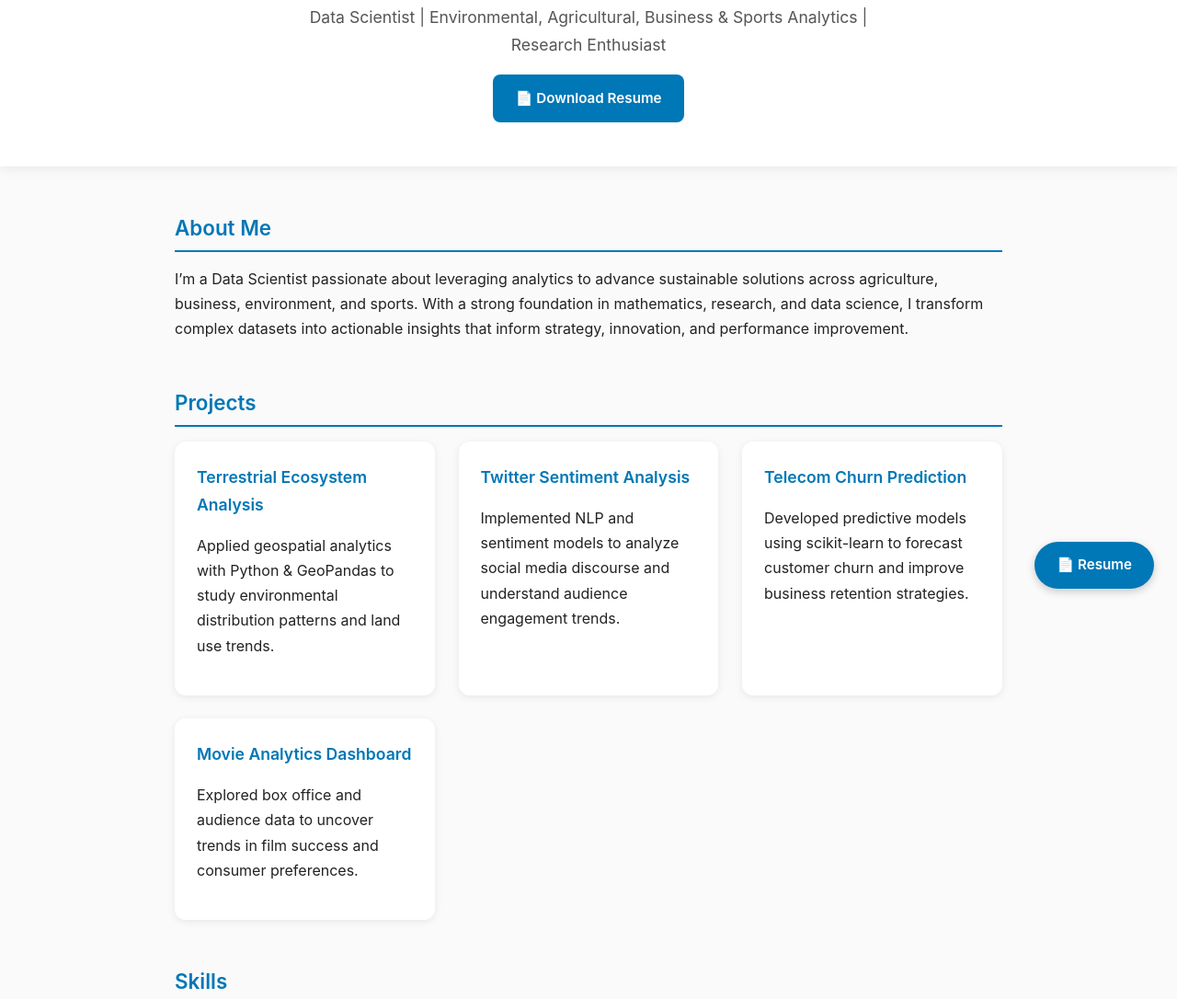
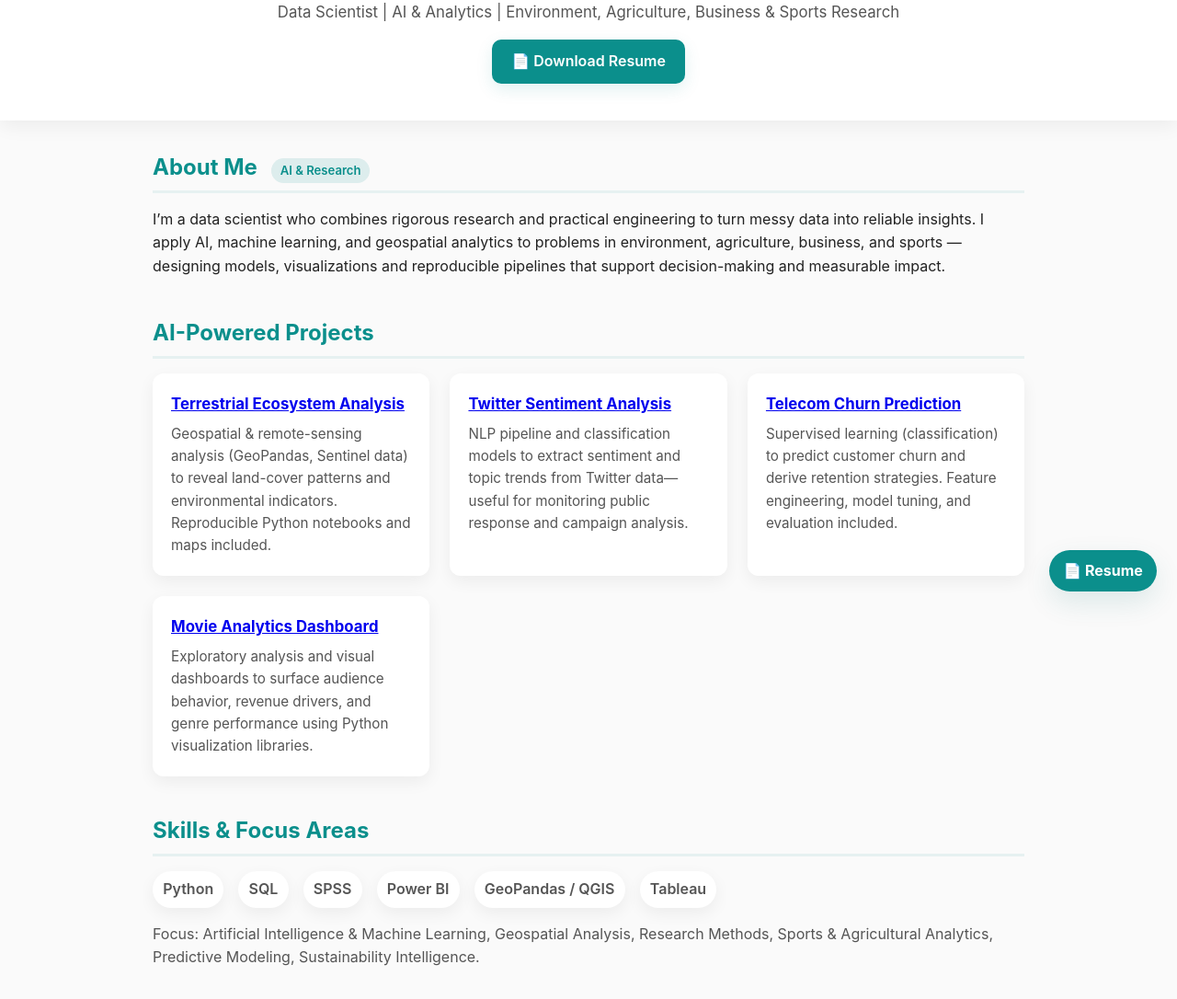
Before and after one commit to RonohSoy/ronohsoy.github.io, a plain HTML site: page index.html in a window 1280 px wide. Shown: the part 135-1221 px from the top of the page at 92% size. Drawn offline with Linux system fonts and the light colour scheme.

Commit message:
Refactor index.html for layout and styling improvements
Updated HTML structure and styling for improved layout and responsiveness. Enhanced sections for skills, projects, and contact information.

```diff
--- a/index.html
+++ b/index.html
@@ -1,275 +1,261 @@
 <!DOCTYPE html>
 <html lang="en">
 <head>
-  <meta charset="UTF-8" />
-  <meta name="viewport" content="width=device-width, initial-scale=1.0" />
+  <meta charset="utf-8" />
+  <meta name="viewport" content="width=device-width,initial-scale=1" />
   <title>PETER KIPTOO RONOH | Data Scientist</title>
 
+  <!-- Font Awesome for icons -->
+  <script src="https://kit.fontawesome.com/a4d4e2a90d.js" crossorigin="anonymous"></script>
+
   <style>
-    /* === GLOBAL STYLES === */
-    body {
-      font-family: 'Inter', 'Segoe UI', Arial, sans-serif;
-      background-color: #fafafa;
-      color: #222;
-      margin: 0;
-      line-height: 1.7;
-      scroll-behavior: smooth;
-      overflow-x: hidden;
+    :root{
+      --bg:#fafafa; --text:#222; --muted:#555;
+      --accent:#0b8f8c; /* teal-blue-green accent */
+      --accent-dark:#066e6b;
+      --card:#ffffff; --shadow: rgba(11,14,20,0.06);
+      --radius:12px;
+      --maxw:980px;
+    }
+    *{box-sizing:border-box}
+    body{
+      font-family: Inter, "Segoe UI", system-ui, -apple-system, "Helvetica Neue", Arial;
+      background:var(--bg); color:var(--text); margin:0; line-height:1.6; -webkit-font-smoothing:antialiased;
     }
 
-    h1, h2, h3 {
-      font-weight: 600;
-      margin: 0;
+    /* Header */
+    header{
+      text-align:center; padding:4rem 1rem 2.5rem; background:#fff;
+      box-shadow: 0 6px 20px var(--shadow); margin-bottom:1rem;
+      opacity:0; transform:translateY(-18px); animation:hdr 900ms ease forwards;
     }
+    @keyframes hdr{to{opacity:1; transform:none}}
+    h1{font-size:2.4rem; letter-spacing:1px; margin:0; color:var(--text)}
+    p.lead{color:var(--muted); margin:.6rem auto 0; max-width:720px; font-size:1.05rem}
+    .resume-btn{
+      display:inline-block; margin-top:1rem; padding:.7rem 1.35rem; border-radius:10px;
+      background:var(--accent); color:#fff; text-decoration:none; font-weight:600;
+      box-shadow: 0 6px 18px rgba(11,143,140,0.12); transition:transform .18s ease, background .18s;
+    }
+    .resume-btn:hover{transform:translateY(-3px); background:var(--accent-dark)}
 
-    a {
-      color: #0077b6;
-      text-decoration: none;
-      transition: color 0.3s ease;
+    main{max-width:var(--maxw); margin:2rem auto; padding:0 1rem;}
+
+    section{opacity:0; transform:translateY(26px); transition:all .75s cubic-bezier(.2,.9,.2,1); margin-bottom:2.5rem}
+    section.visible{opacity:1; transform:none}
+    h2{color:var(--accent); border-bottom:3px solid rgba(11,143,140,0.08); padding-bottom:.35rem; margin-bottom:1rem}
+
+    /* Projects grid */
+    .projects{display:grid; gap:1.4rem; grid-template-columns:repeat(auto-fit, minmax(260px,1fr))}
+    .card{
+      background:var(--card); border-radius:var(--radius); padding:1.25rem; box-shadow:0 6px 18px var(--shadow); transform-style:preserve-3d;
+      transition:transform .45s ease, box-shadow .45s ease, opacity .6s ease; opacity:0;
     }
+    .card.visible{opacity:1}
+    .card:hover{transform:translateY(-8px) rotateX(2deg) translateZ(0); box-shadow:0 18px 40px rgba(6,110,107,0.12)}
+    .card h3{font-size:1.05rem; margin:0 0 .45rem; color:var(--accent)}
+    .card p{margin:0; color:var(--muted); font-size:.95rem}
 
-    a:hover {
-      color: #005f8f;
-      text-decoration: underline;
+    /* AI Projects label */
+    .badge{display:inline-block; font-size:.82rem; padding:.18rem .6rem; border-radius:999px; background:rgba(11,143,140,0.12); color:var(--accent); font-weight:600}
+
+    /* Skills */
+    .skills{display:flex; gap:1rem; flex-wrap:wrap; align-items:center}
+    .chip{background:#fff; border-radius:999px; padding:.45rem .7rem; box-shadow:0 6px 18px var(--shadow); color:var(--muted); font-weight:600}
+
+    /* Contact */
+    .contact-wrap{display:flex; gap:2rem; align-items:center; justify-content:center; flex-wrap:wrap}
+    .contact-item{display:flex; align-items:center; gap:.6rem; color:var(--muted); text-decoration:none; background:#fff; padding:.55rem .8rem; border-radius:10px; box-shadow:0 6px 18px var(--shadow)}
+    .contact-item i{font-size:1.15rem; color:var(--accent)}
+
+    /* Form */
+    .form-card{max-width:740px; margin:0 auto; background:#fff; padding:1rem; border-radius:12px; box-shadow:0 10px 30px rgba(6,110,107,0.06)}
+    .form-row{display:flex; gap:.8rem; margin-bottom:.7rem}
+    .form-row .field{flex:1}
+    label{display:block; font-size:.86rem; color:var(--muted); margin-bottom:.35rem}
+    input[type="text"], input[type="email"], textarea{
+      width:100%; padding:.6rem .7rem; border-radius:8px; border:1px solid #e6e6e6; font-size:.95rem; outline:none;
     }
+    textarea{min-height:120px; resize:vertical}
 
-    /* === HEADER === */
-    header {
-      text-align: center;
-      padding: 4rem 1rem 3rem;
-      background-color: #fff;
-      box-shadow: 0 2px 12px rgba(0,0,0,0.08);
-      opacity: 0;
-      transform: translateY(-30px);
-      animation: fadeInDown 1.2s ease forwards;
-    }
+    .btn-primary{background:var(--accent); color:#fff; padding:.65rem 1.05rem; border-radius:8px; font-weight:700; border:none; cursor:pointer}
+    .btn-primary:hover{background:var(--accent-dark)}
 
-    @keyframes fadeInDown {
-      to { opacity: 1; transform: translateY(0); }
-    }
+    footer{padding:2.2rem 1rem; text-align:center; color:var(--muted); border-top:1px solid #eee; margin-top:2.5rem}
 
-    h1 {
-      font-size: 2.4rem;
-      letter-spacing: 1px;
-      color: #222;
-    }
+    /* Floating resume */
+    .floating-resume{position:fixed; bottom:22px; right:22px; z-index:999; border-radius:999px; padding:.6rem .95rem; background:var(--accent); color:#fff; box-shadow:0 12px 30px rgba(6,110,107,0.12); text-decoration:none; font-weight:700}
+    .floating-resume:hover{transform:translateY(-3px); background:var(--accent-dark)}
 
-    p.subtitle {
-      color: #555;
-      margin-top: .6rem;
-      font-size: 1.1rem;
-      max-width: 650px;
-      margin-inline: auto;
-      animation: fadeIn 1.8s ease forwards;
-    }
-
-    @keyframes fadeIn {
-      from { opacity: 0; }
-      to { opacity: 1; }
-    }
-
-    /* === BUTTONS === */
-    .resume-btn, .floating-resume {
-      display: inline-block;
-      background-color: #0077b6;
-      color: #fff;
-      padding: 0.8rem 1.5rem;
-      border-radius: 8px;
-      font-size: 0.95rem;
-      font-weight: 600;
-      text-decoration: none;
-      transition: background-color 0.3s ease, transform 0.3s ease;
-    }
-
-    .resume-btn:hover, .floating-resume:hover {
-      background-color: #005f8f;
-      transform: translateY(-2px);
-    }
-
-    .floating-resume {
-      position: fixed;
-      bottom: 25px;
-      right: 25px;
-      box-shadow: 0 3px 10px rgba(0,0,0,0.2);
-      z-index: 1000;
-      border-radius: 50px;
-    }
-
-    /* === SECTIONS === */
-    section {
-      max-width: 900px;
-      margin: 3rem auto;
-      padding: 0 1rem;
-      opacity: 0;
-      transform: translateY(40px);
-      transition: all 0.8s ease-out;
-    }
-
-    section.visible {
-      opacity: 1;
-      transform: translateY(0);
-    }
-
-    h2 {
-      border-bottom: 2px solid #0077b6;
-      padding-bottom: .3rem;
-      color: #0077b6;
-      margin-bottom: 1rem;
-      font-size: 1.4rem;
-    }
-
-    /* === PROJECT CARDS === */
-    .projects {
-      display: grid;
-      grid-template-columns: repeat(auto-fit, minmax(260px, 1fr));
-      gap: 1.6rem;
-    }
-
-    .card {
-      background-color: #fff;
-      border-radius: 12px;
-      box-shadow: 0 2px 8px rgba(0,0,0,0.08);
-      padding: 1.5rem;
-      transition: transform 0.4s ease, box-shadow 0.4s ease;
-      opacity: 0;
-      transform: translateY(50px);
-    }
-
-    .card.visible {
-      opacity: 1;
-      transform: translateY(0);
-    }
-
-    .card:hover {
-      transform: scale(1.02) translateY(-4px);
-      box-shadow: 0 6px 18px rgba(0, 119, 182, 0.2);
-    }
-
-    .card h3 {
-      margin-top: 0;
-      color: #0077b6;
-      font-size: 1.1rem;
-    }
-
-    /* === CONTACT === */
-    .contact-icons {
-      display: flex;
-      justify-content: center;
-      gap: 1.5rem;
-      margin-top: 1rem;
-      flex-wrap: wrap;
-    }
-
-    .icon-link {
-      font-size: 1.8rem;
-      color: #0077b6;
-      transition: transform 0.3s ease, color 0.3s ease;
-    }
-
-    .icon-link:hover {
-      color: #005f8f;
-      transform: translateY(-4px);
-    }
-
-    /* === FOOTER === */
-    footer {
-      text-align: center;
-      padding: 2rem;
-      font-size: 0.9rem;
-      color: #555;
-      border-top: 1px solid #ddd;
-      margin-top: 3rem;
-    }
-
-    /* === RESPONSIVE === */
-    @media (max-width: 600px) {
-      h1 { font-size: 1.9rem; }
-      .resume-btn { font-size: 0.85rem; padding: 0.7rem 1.2rem; }
-      p.subtitle { font-size: 1rem; }
+    /* responsive tweaks */
+    @media (max-width:720px){
+      header{padding:2.6rem 1rem 1.6rem}
+      h1{font-size:1.9rem}
+      .form-row{flex-direction:column}
+      .contact-item{width:100%; justify-content:flex-start}
     }
   </style>
-
-  <script src="https://kit.fontawesome.com/a4d4e2a90d.js" crossorigin="anonymous"></script>
 </head>
 <body>
   <header>
     <h1>PETER KIPTOO RONOH</h1>
-    <p class="subtitle">Data Scientist | Environmental, Agricultural, Business & Sports Analytics | Research Enthusiast</p>
-    <a href="https://drive.google.com/file/d/1WIEEfzbFc5GWiFQVC-QLaUoQZVpQ7r24/view?usp=sharing" target="_blank" class="resume-btn">📄 Download Resume</a>
+    <p class="lead">Data Scientist | AI & Analytics | Environment, Agriculture, Business & Sports Research</p>
+    <a class="resume-btn" href="https://drive.google.com/file/d/1WIEEfzbFc5GWiFQVC-QLaUoQZVpQ7r24/view?usp=sharing" target="_blank" rel="noopener">📄 Download Resume</a>
   </header>
 
-  <section>
-    <h2>About Me</h2>
-    <p>I’m a Data Scientist passionate about leveraging analytics to advance sustainable solutions across agriculture, business, environment, and sports. With a strong foundation in mathematics, research, and data science, I transform complex datasets into actionable insights that inform strategy, innovation, and performance improvement.</p>
+  <main>
+    <!-- ABOUT -->
+    <section id="about">
+      <h2>About Me <span class="badge" style="margin-left:.6rem">AI & Research</span></h2>
+      <p>I’m a data scientist who combines rigorous research and practical engineering to turn messy data into reliable insights. I apply AI, machine learning, and geospatial analytics to problems in environment, agriculture, business, and sports — designing models, visualizations and reproducible pipelines that support decision-making and measurable impact.</p>
     </section>
 
-  <section>
-    <h2>Projects</h2>
+    <!-- AI Projects -->
+    <section id="projects">
+      <h2>AI-Powered Projects</h2>
       <div class="projects">
-      <div class="card">
-        <h3><a href="https://github.com/RonohSoy/Terrestrial_ecosystem_analysis" target="_blank">Terrestrial Ecosystem Analysis</a></h3>
-        <p>Applied geospatial analytics with Python & GeoPandas to study environmental distribution patterns and land use trends.</p>
-      </div>
+        <article class="card">
+          <h3><a href="https://github.com/RonohSoy/Terrestrial_ecosystem_analysis" target="_blank" rel="noopener">Terrestrial Ecosystem Analysis</a></h3>
+          <p>Geospatial & remote-sensing analysis (GeoPandas, Sentinel data) to reveal land-cover patterns and environmental indicators. Reproducible Python notebooks and maps included.</p>
+        </article>
 
-      <div class="card">
-        <h3><a href="https://github.com/RonohSoy/Twitter_Sentiment_Analysis_Project" target="_blank">Twitter Sentiment Analysis</a></h3>
-        <p>Implemented NLP and sentiment models to analyze social media discourse and understand audience engagement trends.</p>
-      </div>
+        <article class="card">
+          <h3><a href="https://github.com/RonohSoy/Twitter_Sentiment_Analysis_Project" target="_blank" rel="noopener">Twitter Sentiment Analysis</a></h3>
+          <p>NLP pipeline and classification models to extract sentiment and topic trends from Twitter data—useful for monitoring public response and campaign analysis.</p>
+        </article>
 
-      <div class="card">
-        <h3><a href="https://github.com/RonohSoy/TELECOM_CHURN_PREDICTION" target="_blank">Telecom Churn Prediction</a></h3>
-        <p>Developed predictive models using scikit-learn to forecast customer churn and improve business retention strategies.</p>
-      </div>
+        <article class="card">
+          <h3><a href="https://github.com/RonohSoy/TELECOM_CHURN_PREDICTION" target="_blank" rel="noopener">Telecom Churn Prediction</a></h3>
+          <p>Supervised learning (classification) to predict customer churn and derive retention strategies. Feature engineering, model tuning, and evaluation included.</p>
+        </article>
 
-      <div class="card">
-        <h3><a href="https://github.com/RonohSoy/MOVIE_ANALYSIS" target="_blank">Movie Analytics Dashboard</a></h3>
-        <p>Explored box office and audience data to uncover trends in film success and consumer preferences.</p>
-      </div>
+        <article class="card">
+          <h3><a href="https://github.com/RonohSoy/MOVIE_ANALYSIS" target="_blank" rel="noopener">Movie Analytics Dashboard</a></h3>
+          <p>Exploratory analysis and visual dashboards to surface audience behavior, revenue drivers, and genre performance using Python visualization libraries.</p>
+        </article>
       </div>
     </section>
 
-  <section>
-    <h2>Skills</h2>
-    <p><strong>Languages:</strong> Python, SQL<br>
-       <strong>Tools:</strong> SPSS, Power BI, Excel, GeoPandas, QGIS, Tableau<br>
-       <strong>Focus Areas:</strong> Data Analytics, Geospatial Analysis, Research, Sports Analytics, Agricultural Data Intelligence, Sustainability Insights</p>
+    <!-- Skills & Focus -->
+    <section id="skills">
+      <h2>Skills & Focus Areas</h2>
+      <div style="display:flex;gap:1rem;flex-wrap:wrap;margin-bottom:1rem">
+        <div class="chip">Python</div>
+        <div class="chip">SQL</div>
+        <div class="chip">SPSS</div>
+        <div class="chip">Power BI</div>
+        <div class="chip">GeoPandas / QGIS</div>
+        <div class="chip">Tableau</div>
+      </div>
+      <p style="color:var(--muted)">Focus: Artificial Intelligence & Machine Learning, Geospatial Analysis, Research Methods, Sports & Agricultural Analytics, Predictive Modeling, Sustainability Intelligence.</p>
     </section>
 
-  <section>
+    <!-- Contact visible -->
+    <section id="contact">
       <h2>Contact</h2>
-  <div class="contact-icons">
-    <a href="mailto:pitronsoy@gmail.com" class="icon-link"><i class="fas fa-envelope"></i> pitronsoy@gmail.com</a>
-    <a href="https://www.linkedin.com/in/peter-ronoh-a96155195/" target="_blank" class="icon-link"><i class="fab fa-linkedin"></i> LinkedIn</a>
-    <a href="https://github.com/RonohSoy" target="_blank" class="icon-link"><i class="fab fa-github"></i> GitHub</a>
+
+      <div class="contact-wrap" style="margin-bottom:1rem">
+        <!-- visible icon + text items -->
+        <a class="contact-item" href="mailto:pitronsoy@gmail.com"><i class="fas fa-envelope"></i> <span>pitronsoy@gmail.com</span></a>
+        <a class="contact-item" href="https://www.linkedin.com/in/peter-ronoh-a96155195" target="_blank" rel="noopener"><i class="fab fa-linkedin"></i> <span>LinkedIn</span></a>
+        <a class="contact-item" href="https://github.com/RonohSoy" target="_blank" rel="noopener"><i class="fab fa-github"></i> <span>GitHub</span></a>
       </div>
+
+      <!-- Contact form (Formspree) -->
+      <!--
+        FORM SETUP:
+        1) Go to https://formspree.io and create a free form.
+        2) Copy the form id they give you (looks like 'xyznabcd') and replace 'YOUR_FORMSPREE_ID' below.
+        3) The form will then forward messages to your email (pitronsoy@gmail.com).
+        Alternatively, use Netlify Forms if you prefer hosting there.
+      -->
+      <div class="form-card" aria-labelledby="contact">
+        <form id="contactForm" method="POST" action="https://formspree.io/f/YOUR_FORMSPREE_ID">
+          <div class="form-row">
+            <div class="field">
+              <label for="name">Name</label>
+              <input id="name" name="name" type="text" placeholder="Your name" required>
+            </div>
+            <div class="field">
+              <label for="email">Email</label>
+              <input id="email" name="email" type="email" placeholder="you@example.com" required>
+            </div>
+          </div>
+
+          <div style="margin-bottom:.7rem">
+            <label for="message">Message</label>
+            <textarea id="message" name="message" placeholder="How can I help?" required></textarea>
+          </div>
+
+          <div style="display:flex;gap:.6rem;align-items:center;flex-wrap:wrap">
+            <button class="btn-primary btn-primary" type="submit">Send Message</button>
+            <div id="formResponse" style="color:var(--muted);font-size:.95rem"></div>
+          </div>
+        </form>
+      </div>
+
     </section>
+  </main>
+
+  <a class="floating-resume" href="https://drive.google.com/file/d/1WIEEfzbFc5GWiFQVC-QLaUoQZVpQ7r24/view?usp=sharing" target="_blank" rel="noopener">📄 Resume</a>
 
   <footer>
-    © 2025 PETER KIPTOO RONOH. Built with 💡 and GitHub Pages.
+    © 2025 PETER KIPTOO RONOH · Built with data & care · <a href="https://github.com/RonohSoy" target="_blank" rel="noopener">Github</a>
   </footer>
 
-  <a href="https://drive.google.com/file/d/1WIEEfzbFc5GWiFQVC-QLaUoQZVpQ7r24/view?usp=sharing" target="_blank" class="floating-resume">📄 Resume</a>
-
   <script>
-    // Scroll animations
+    /* -------------------------
+       Reveal on scroll + stagger
+       ------------------------- */
     const sections = document.querySelectorAll('section');
     const cards = document.querySelectorAll('.card');
 
-    function revealOnScroll() {
-      const triggerBottom = window.innerHeight * 0.9;
-      sections.forEach(section => {
-        const sectionTop = section.getBoundingClientRect().top;
-        if (sectionTop < triggerBottom) section.classList.add('visible');
+    function reveal() {
+      const trigger = window.innerHeight * 0.9;
+      sections.forEach(sec => {
+        const top = sec.getBoundingClientRect().top;
+        if (top < trigger) sec.classList.add('visible');
       });
-      cards.forEach((card, index) => {
-        const cardTop = card.getBoundingClientRect().top;
-        if (cardTop < triggerBottom) {
-          setTimeout(() => card.classList.add('visible'), index * 120);
+      cards.forEach((card, i) => {
+        const top = card.getBoundingClientRect().top;
+        if (top < trigger) setTimeout(()=>card.classList.add('visible'), i * 110);
+      });
+    }
+    window.addEventListener('scroll', reveal);
+    window.addEventListener('load', reveal);
+
+    /* -------------------------
+       Contact form handling
+       ------------------------- */
+    const form = document.getElementById('contactForm');
+    const resp = document.getElementById('formResponse');
+
+    form.addEventListener('submit', async (e) => {
+      e.preventDefault();
+      resp.textContent = 'Sending…';
+      const action = form.getAttribute('action');
+      // Basic validation
+      const fd = new FormData(form);
+      try {
+        const res = await fetch(action, {
+          method: 'POST',
+          body: fd,
+          headers: { 'Accept': 'application/json' }
+        });
+        if (res.ok) {
+          resp.style.color = 'green';
+          resp.textContent = 'Message sent — thank you! I will reply soon.';
+          form.reset();
+        } else {
+          const data = await res.json();
+          resp.style.color = '#c0392b';
+          resp.textContent = data?.error || 'Could not send message. Please try again or email directly.';
+        }
+      } catch (err) {
+        resp.style.color = '#c0392b';
+        resp.textContent = 'Network error. Please check your connection and try again.';
       }
     });
-    }
-    window.addEventListener('scroll', revealOnScroll);
-    window.addEventListener('load', revealOnScroll);
   </script>
 </body>
 </html>
```
Lines whose indentation alone changed are shown as unchanged.
